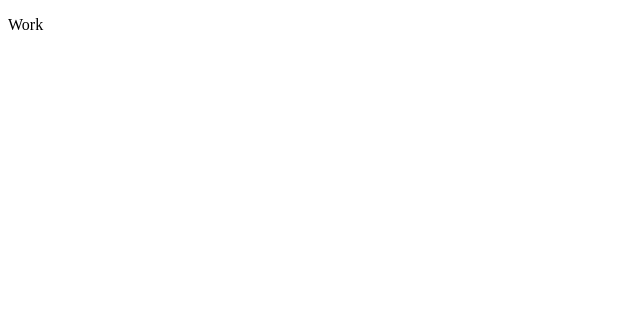
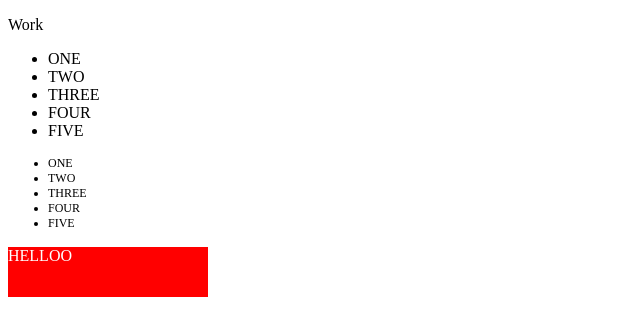
Before and after one commit to imparvez/js-jq-tips-n-tricks, a plain HTML site: page work.html in a window 1280 px wide. Shown: the whole page, without its empty margins (0-640 px from the left). Drawn offline with nearby package versions, Linux system fonts and the light colour scheme.

Commit message:
Second argument in jquery

```diff
--- a/assets/js/route.js
+++ b/assets/js/route.js
@@ -58,6 +58,31 @@ $(document).ready(function(){
 		$(".work").on('click', function(){
 			alert($(this).text())
 		})
+
+
+		/*Jquery takes two argument. Select an element and the #secondList is the context that limit the search.*/
+		$('li','#secondList').each(function(){
+			$(this).css('fontSize',12)
+		})
+
+
+		/*Create an element and second parameter is an jquery method*/
+		var div = $('<div>', {
+			"class": "bigBlue",
+			"text": "HELLOO",
+			"css": {
+				"backgroundColor": "#f00",
+				"color": "#fff"
+			},
+			"width": 20,
+			"height" : "20px",
+			"animate": {
+				"width": 200,
+				"height": 50
+			}
+		})
+
+		div.appendTo('body');
 	})
 
 	route.add('contact-us.html', function(){
--- a/work.html
+++ b/work.html
@@ -6,6 +6,21 @@
 </head>
 <body>
 	<p class="work">Work</p>
+	<ul id="firstList">
+		<li>ONE</li>
+		<li>TWO</li>
+		<li>THREE</li>
+		<li>FOUR</li>
+		<li>FIVE</li>
+	</ul>
+
+	<ul id="secondList">
+		<li>ONE</li>
+		<li>TWO</li>
+		<li>THREE</li>
+		<li>FOUR</li>
+		<li>FIVE</li>
+	</ul>
 
 	<script src="https://ajax.googleapis.com/ajax/libs/jquery/2.2.0/jquery.min.js"></script>
 	<script type="text/javascript" src="assets/js/route.js"></script>
```
